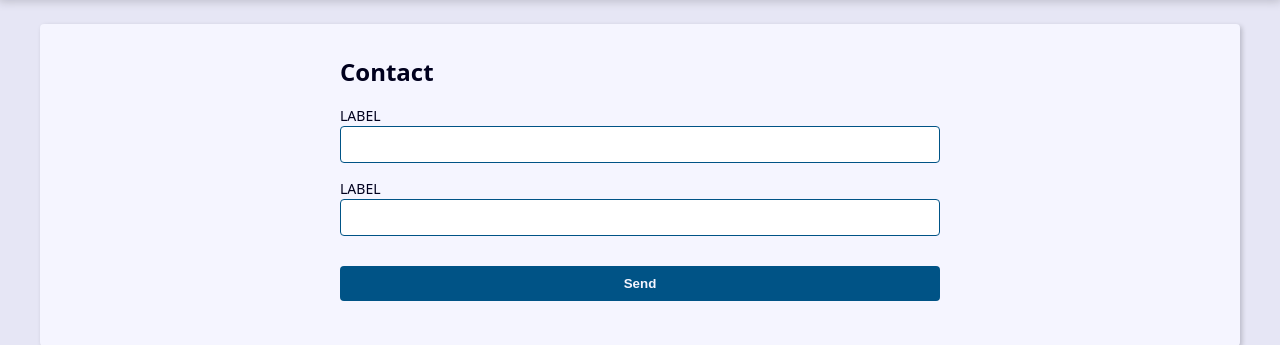
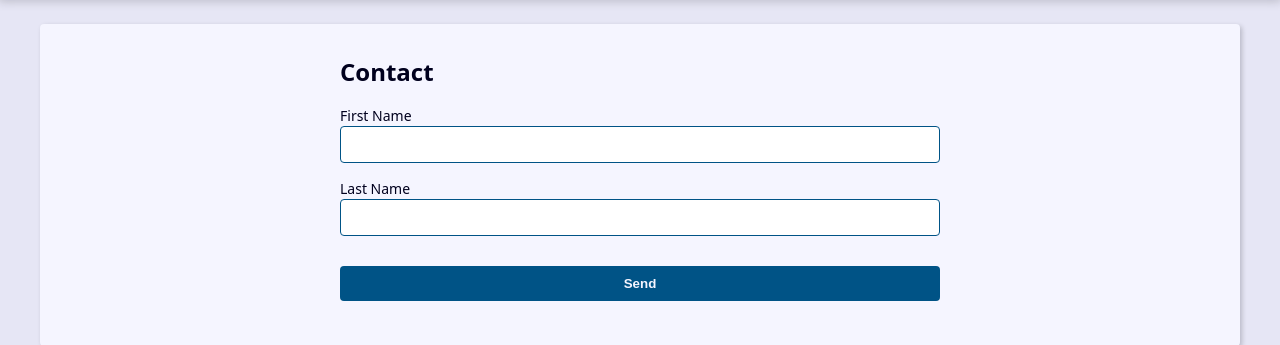
Before and after one commit to Joao-Darwin/agenda, a Django app: page /contact/create/ in a window 1280 px wide. Shown: the part 245-590 px from the top of the page. Run offline with Django 5.2, Linux system fonts and the light colour scheme.

Commit message:
feat: Utilizar método POST para obter valores do formulário de criação de contato

```diff
--- a/contact/templates/contact/create.html
+++ b/contact/templates/contact/create.html
@@ -12,12 +12,12 @@
 
             <div class="form-content">
                 <div class="form-group">
-                    <label for="id_first_name">LABEL</label>
+                    <label for="id_first_name">First Name</label>
                     <input type="text" name="first_name" maxlength="255" id="id_first_name">
                 </div>
                 <div class="form-group">
-                    <label for="id_first_name">LABEL</label>
-                    <input type="text" name="first_name" maxlength="255" id="id_first_name">
+                    <label for="id_last_name">Last Name</label>
+                    <input type="text" name="last_name" maxlength="255" id="id_last_name">
                 </div>
             </div>
 
--- a/contact/views/contact.py
+++ b/contact/views/contact.py
@@ -54,6 +54,12 @@ def contact(request, id):
 
 
 def create(request):
+    if request.method == 'POST':
+        first_name = request.POST.get('first_name')
+        last_name = request.POST.get('last_name')
+
+        print(first_name, last_name)
+
     context = {
         'title': 'Create Contact',
     }
```
